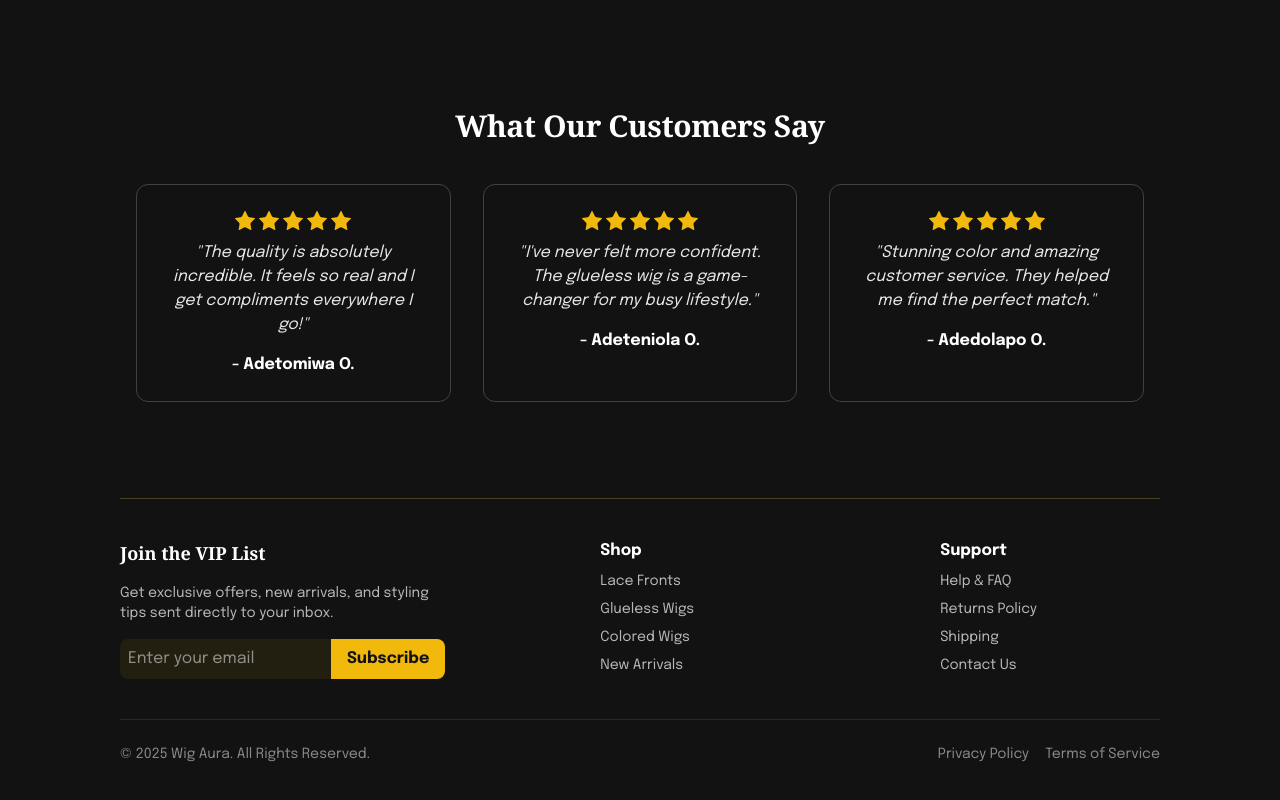
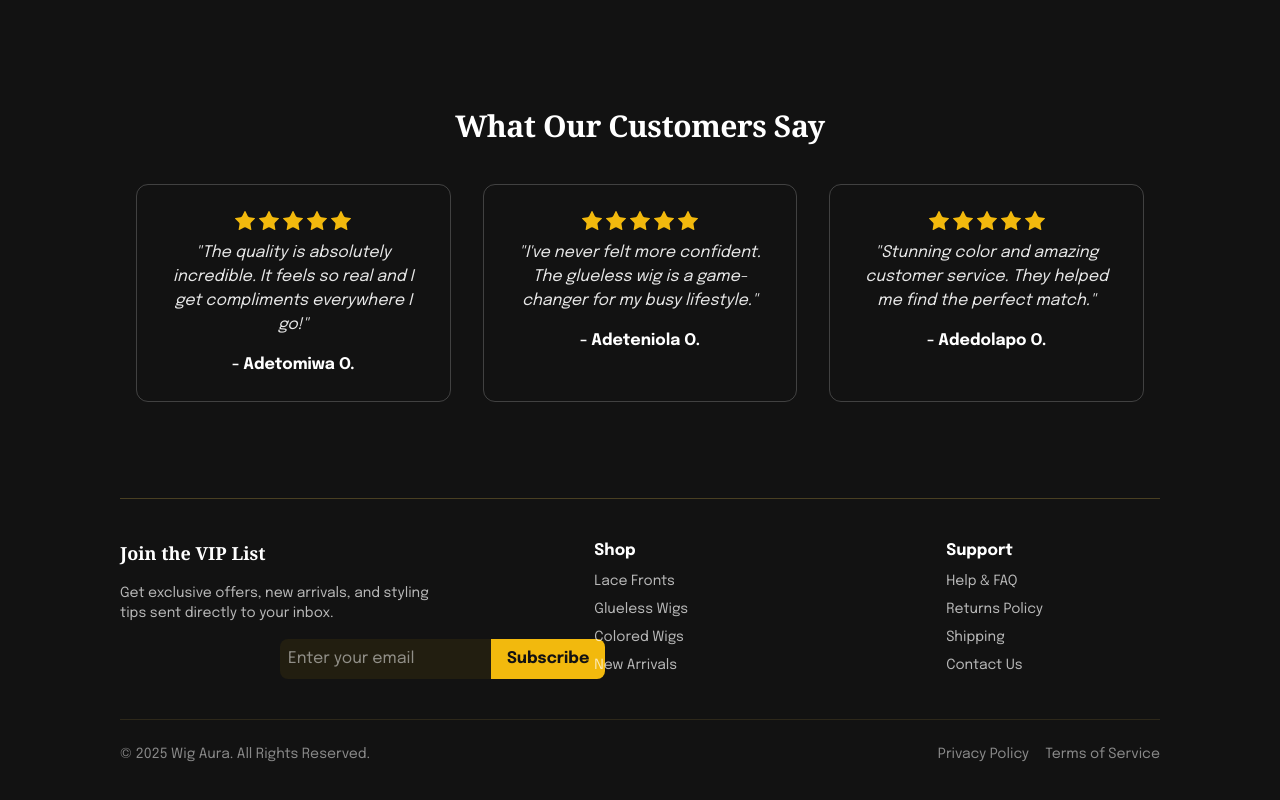
Before and after one commit to Adebobola01/wig-aura, a Next.js app: page / in a window 1280 px wide. Shown: the part 2206-3006 px from the top of the page. Built offline with nearby package versions, Linux system fonts and the light colour scheme.

Commit message:
feat: add responsiveness

```diff
--- a/components/Footer.tsx
+++ b/components/Footer.tsx
@@ -1,5 +1,3 @@
-import React from "react";
-
 const Footer = () => {
   return (
     <footer className="mt-20 border-t border-solid border-t-[#493f22] pt-10 pb-8">
@@ -12,7 +10,7 @@ const Footer = () => {
             Get exclusive offers, new arrivals, and styling tips sent directly
             to your inbox.
           </p>
-          <form className="flex w-full max-w-sm">
+          <form className="flex w-full mx-40 sm:max-w-sm">
             <input
               className=" w-full p-2 bg-(--surface-dark) border-none text-white placeholder-white/50 rounded-l-lg focus:ring-(--primary)"
               placeholder="Enter your email"
@@ -26,7 +24,7 @@ const Footer = () => {
             </button>
           </form>
         </div>
-        <div className="flex justify-center md:justify-around col-span-1 md:col-span-2 text-center md:text-left">
+        <div className="flex gap-6 justify-center md:justify-around col-span-1 md:col-span-2 text-center md:text-left">
           <div className="flex flex-col space-y-2">
             <h4 className="font-bold text-white mb-2">Shop</h4>
             <a
```
